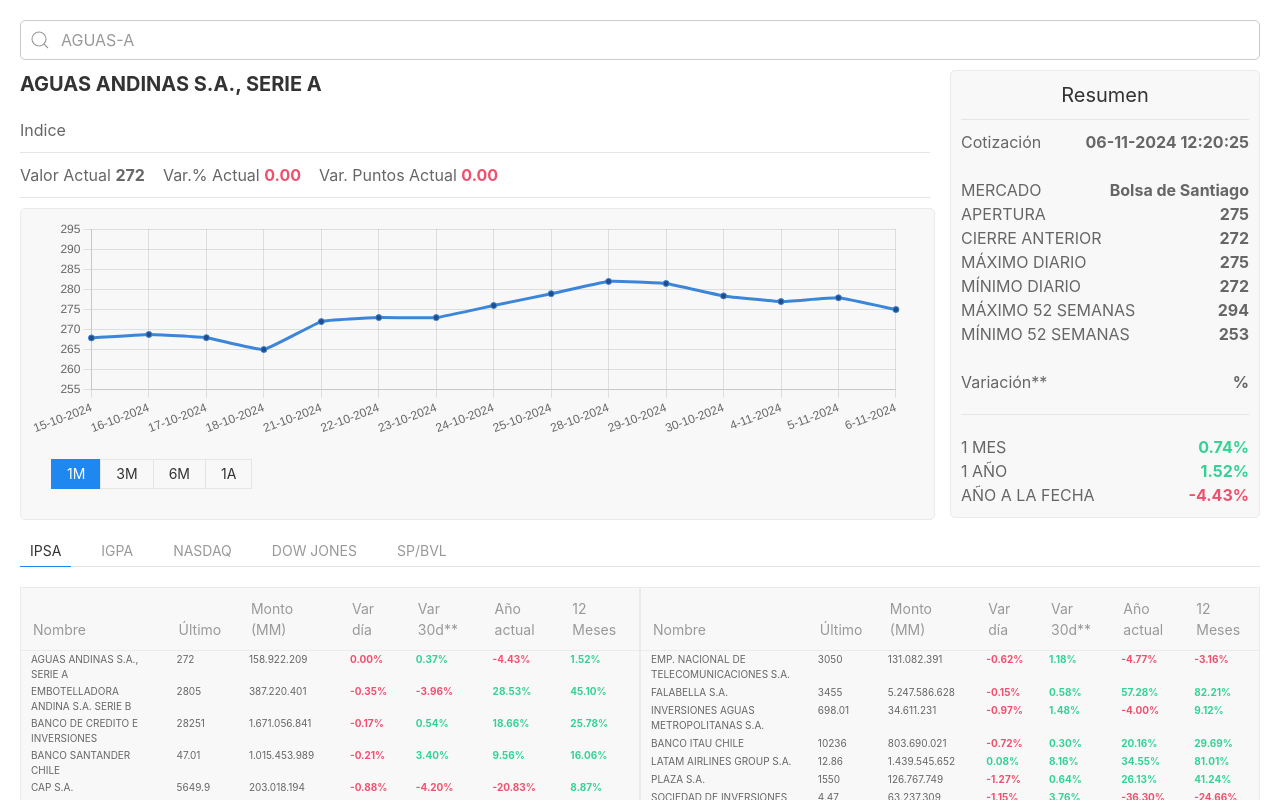
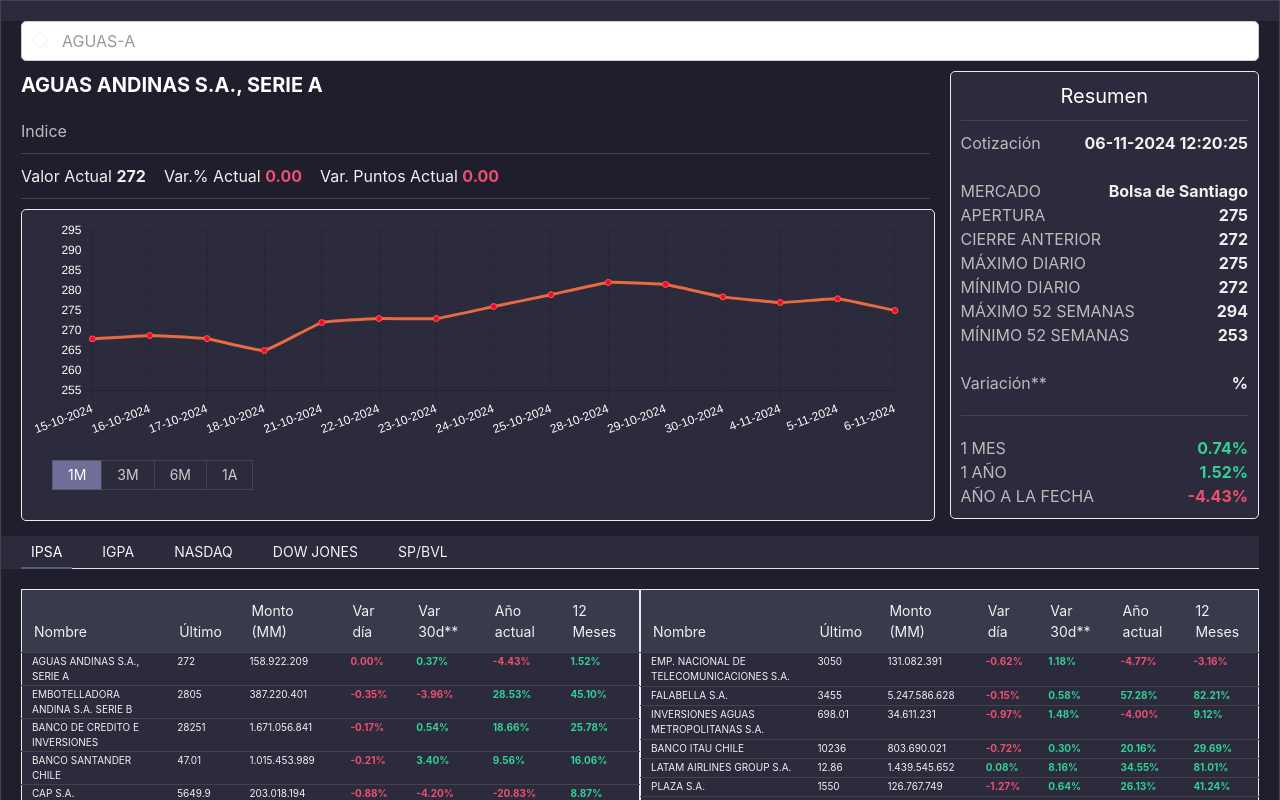
Before and after one commit to Gabrielapu/prueba-finmarkets, a Vue app: page / in a window 1280 px wide. Shown: the top 800 px of the page. Built offline with nearby package versions, Linux system fonts and the light colour scheme.

Commit message:
Add dark mode

```diff
--- /dev/null
+++ b/src/assets/styles.css
@@ -0,0 +1,117 @@
+/* General */
+html, body {
+  background-color: #1e1e2d; /* Fondo oscuro */
+  color: #f1f1f1; /* Texto claro */
+  height: 100%;
+}
+
+html, body .uk-margin-top,
+html, body .uk-margin-left,
+html, body .uk-margin-right,
+html, body .uk-margin-bottom {
+  color: inherit; /* Usa el color de texto principal */
+}
+
+/* Inputs y dropdowns */
+html, body .dropdown .dropdown-list {
+  background-color: #2b2b3d;
+  border: 1px solid #444; /* Borde más claro */
+}
+
+html, body .uk-input .uk-input:focus {
+  background-color: #2b2b3d !important;
+  color: #f1f1f1 !important;
+  border: 1px solid #444 !important; /* Borde más claro */
+}
+
+html, body .uk-form-icon {
+  color: #f1f1f1;
+}
+
+/* Encabezados y subtítulos */
+html, body h4 {
+  color: #ffffff;
+}
+
+html, body span {
+  color: #bbbbbb; /* Texto secundario */
+}
+
+/* Botones */
+html, body .uk-button-primary {
+  background-color: #6e6e99;
+  color: #ffffff;
+  border: 1px solid #5a5a75;
+}
+
+html, body .uk-button-default {
+  background-color: #2b2b3d;
+  color: #cccccc;
+  border: 1px solid #444;
+}
+
+/* Tablas */
+html, body .uk-table {
+  background-color: #2b2b3d;
+  color: #f1f1f1;
+}
+
+html, body .uk-table th {
+  background-color: #3a3a4d;
+  color: #f1f1f1;
+  border-bottom: 1px solid #444;
+}
+
+html, body .uk-table td {
+  background-color: #2b2b3d;
+  color: #f1f1f1;
+  border-top: 1px solid #444;
+}
+
+html, body .table-row:hover {
+  background-color: #444; /* Fila resaltada en hover */
+}
+
+/* Gráficos y contenedores */
+html, body .chart-wrapper,
+html, body .resume-wrapper {
+  background-color: #2b2b3d;
+  border: 1px solid #444;
+}
+
+html, body .chart canvas {
+  background-color: #2b2b3d;
+}
+
+/* Líneas divisorias */
+html, body hr {
+  border-color: #444;
+}
+
+/* Textos de colores */
+html, body .uk-text-danger {
+  color: #ff6b6b; /* Rojo para valores negativos */
+}
+
+html, body .uk-text-success {
+  color: #4caf50; /* Verde para valores positivos */
+}
+
+html, body .uk-text-bold {
+  font-weight: bold;
+}
+
+/* Tab navigation */
+html, body ul[uk-tab] {
+  background-color: #2b2b3d;
+}
+
+html, body ul[uk-tab] li a {
+  color: #f1f1f1;
+}
+
+html, body ul[uk-tab] li a:hover,
+html, body ul[uk-tab] li.uk-active a {
+  color: #ffffff;
+  border-bottom: 2px solid #5a5a75; /* Resalta el tab activo */
+}
--- a/src/components/ChartComponent.vue
+++ b/src/components/ChartComponent.vue
@@ -80,12 +80,24 @@
   maxHeight: '200px',
   plugins: {
     legend: {
-      display: false
+      display: false,
     },
     filler: {
       propagate: true,
     }
-  }
+  },
+  scales: {
+    x: {
+      ticks: {
+        color: 'white', // Change X-axis label font color
+      },
+    },
+    y: {
+      ticks: {
+        color: 'white', // Change Y-axis label font color
+      },
+    },
+  },
 })
 
 const data = computed(() => ({
@@ -94,8 +106,8 @@
     {
       data: chartData.value?.chart?.map(item => item.lastPrice),
       fill: { below: 'red' },
-      backgroundColor: '#214d8b',
-      borderColor: '#3c86d9',
+      backgroundColor: '#ff0034',
+      borderColor: '#e76a41',
       tension: 0.1,
     }
   ]
@@ -146,7 +158,6 @@
 .chart-wrapper {
   padding: 10px;
   margin-right: 15px;
-  background-color: #f8f8f8;
   border: 0.5px solid rgb(235, 235, 235);
   border-radius: 5px;
   margin-bottom: 15px;
--- a/src/components/SearchBarComponent.vue
+++ b/src/components/SearchBarComponent.vue
@@ -90,7 +90,6 @@
   position: absolute;
   top: 100%;
   left: 0;
-  background-color: #fff;
   border: 1px solid #ccc;
   padding: 5px 15px 5px 15px;
   max-height: 200px;
--- a/src/components/SummaryComponent.vue
+++ b/src/components/SummaryComponent.vue
@@ -101,6 +101,5 @@
   padding: 10px;
   border: 0.5px solid rgb(235, 235, 235);
   border-radius: 5px;
-  background-color: #f8f8f8;
 }
 </style>
--- a/src/main.js
+++ b/src/main.js
@@ -1,4 +1,5 @@
-
+import './assets/styles.css'
+document.documentElement.classList.add('dark');
 import { createApp } from 'vue'
 import { createPinia } from 'pinia'
 
```
Also changed, not shown: 1 other file (tests, documents, lock files or other folders).
